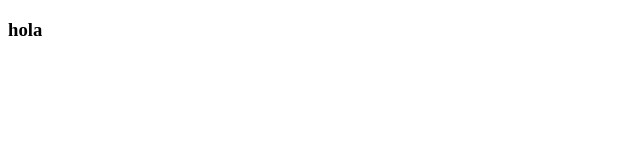
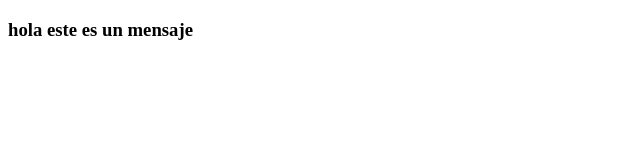
Before and after one commit to fwdadri/PruebaRepo, a plain HTML site: page index.html in a window 1280 px wide. Shown: the whole page, without its empty margins (0-640 px from the left). Drawn offline with Linux system fonts and the light colour scheme.

Commit message:
mensajesegundo

```diff
--- a/index.html
+++ b/index.html
@@ -6,6 +6,6 @@
     <title>Document</title>
 </head>
 <body>
-    <h3>hola</h3>
+    <h3>hola este es un mensaje</h3>
 </body>
 </html>
```
